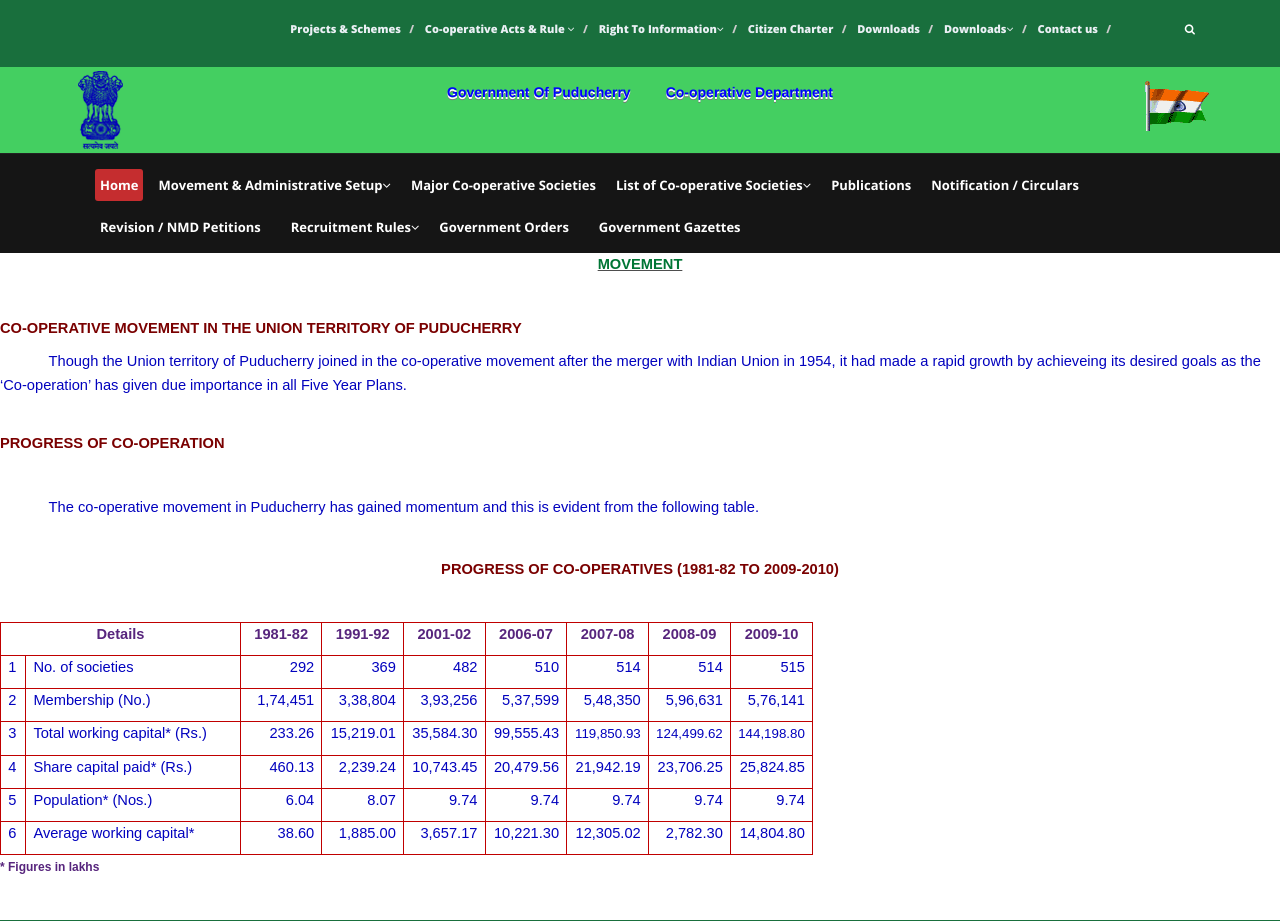
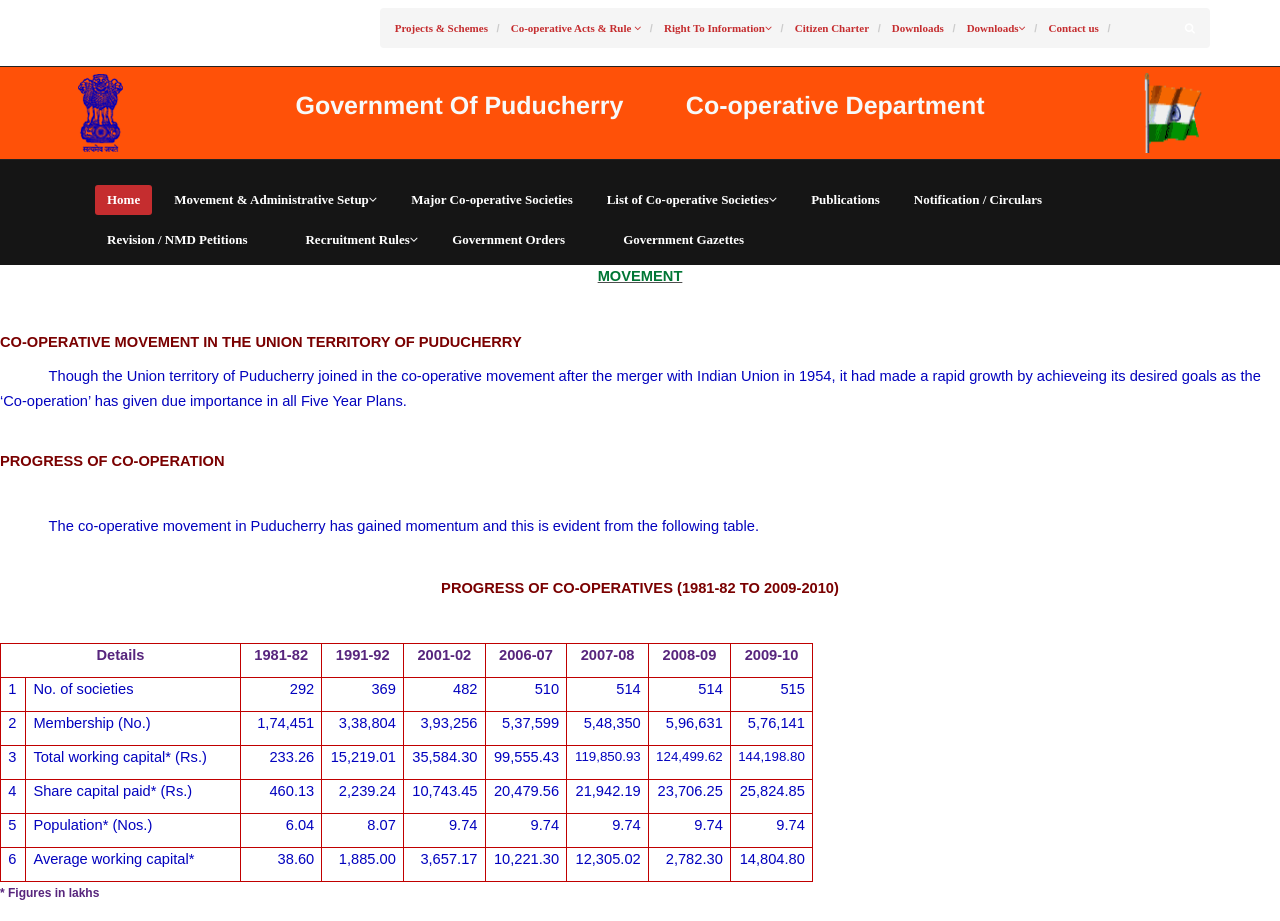
Before and after one commit to eteks/cooperative, a PHP site: page /ADM.html in a window 1280 px wide. Shown: the top 921 px of the page. Run offline with PHP 8.4, Linux system fonts and the light colour scheme.

Commit message:
index: latest news. CSS: color

```diff
--- a/css/main.css
+++ b/css/main.css
@@ -7,7 +7,8 @@
 
 body {
   background: #fff;
-  font-family: 'Open Sans', sans-serif;
+  font-family: 'Arial,Helvetica,sans-serif;
+  font-size: 16px;
   color:#4e4e4e;
   line-height: 22px;
   overflow-x:hidden;
@@ -46,6 +48,7 @@ h4{
 
 a {
   color: #c52d2f;
+  font-family:"Arial,Helvetica,sans-serif";
   -webkit-transition: color 300ms, background-color 300ms;
   -moz-transition: color 300ms, background-color 300ms;
   -o-transition:  color 300ms, background-color 300ms;
@@ -185,8 +188,8 @@ body > section {
 
 .top-bar {
   padding: 8px 8px;
-  background: #196F3D;
-  /*border-bottom: 1px solid #222;*/
+  background: FFFDF8;
+  border-bottom: 1px solid #222;
   line-height: 28px;
 }
 
@@ -284,7 +287,7 @@ input.search-form:hover {
 }
 
  .navbar-nav{
-  margin-top: 0;
+  margin-top: 10px;
  }
 
 .navbar-nav>li{
@@ -293,7 +296,7 @@ input.search-form:hover {
 }
 
 .navbar-inverse .navbar-nav > li > a {
-  padding: 4px 5px;
+  padding: 3px 12px;
   margin: 0;
   border-radius: 3px;
   color: #fff;
@@ -378,12 +381,16 @@ input.search-form:hover {
 .navbar-inverse .navbar-form {
   border-top: 0;
   padding-bottom: 0;
-  /*float:center;*/
 }
 /*******Header Menus******/
 
-.breadcrumb {background: #196F3D; border: 0px solid rgba(10, 10, 10, 1); border-radius: 0px; display: block;}
+<<<<<<< HEAD
+.breadcrumb {background: #44CF61; border: 0px solid rgba(10, 10, 10, 1); border-radius: 0px; display: block; margin-right:50px;}
+.breadcrumb li {font-size: 12px;font-weight: 800;}
+=======
+.breadcrumb {background: #44CF61; border: 0px solid rgba(10, 10, 10, 1); border-radius: 0px; display: block;}
 .breadcrumb li {font-size: 11px;font-weight: 800;}
+>>>>>>> 4f6e47b5280af6d259b41adb640bd28e6673aa05
 .breadcrumb a {color: rgba(235, 240, 245, 1);}
 .breadcrumb a:hover {color: rgba(204, 33, 39, 1);}
 .breadcrumb>.active {color: rgba(204, 18, 18, 1);}
@@ -397,60 +404,33 @@ input.search-form:hover {
 
 /*******End of Header Menus******/
 /*******Logo******/
-
 .logo{
-	padding: 3px 0;
-  background: #44CF61   ;
+	padding: 6px 0;
+  background: #FF5108;
   border-bottom: 1px solid #222;
-  /*line-height: 20px;*/
-}
-.logo{
-	/*margin: 1em 0 0.5em 0;*/
-	color: blue;
-	font-weight: normal;
-	font-family: 'Ultra', sans-serif;
-	font-size: 39px;
-	line-height: 66px;
-	/*text-transform: uppercase;*/
-	text-shadow: 0 2px white, 0 3px #777;
+  line-height: 20px;
 }
 /*.top-logo{
 	padding: 8px 0;
   background: #191919;
 }*/
 #logo1>img {
-	width:50px;
-	height: 70px;
-	float: center;
-	margin-top: 4px;
-}
-/*#logo3{
-font-family: helvetica, arial, verdana, sans-serif;
-font-size: 40px;
-color: #F7F9F9;
-font-weight: 700;
-line-height: 90px;
-padding: 10px 0;*/
-
-}
-#logo3{
-	margin: 1em 0 0.5em 0;
-	color: white;
-	font-weight: normal;
-	font-family: 'Ultra', sans-serif;
-	font-size: 36px;
-	line-height: 42px;
-	text-transform: uppercase;
-	text-shadow: 0 2px white, 0 3px #777;
-}
+	width:60px;
+	height: 80px;
+}
+#logo3>img {
+	width:60px;
+	height: 80px;
+}
+
 #logo2{
 font-family: helvetica, arial, verdana, sans-serif;
-font-size: 14px;
-color: blue;
-font-weight: 200;
+font-size: 25px;
+color: #F7F9F9;
+font-weight: 300;
 line-height: 24px;
-padding: none;
-
+padding: 10px 0;
+float: center;
 }
 
 /*******End of logo******/
```
Also changed, not shown: other parts of css/main.css (+17 -38 lines), index.html (+44 -88 lines).
